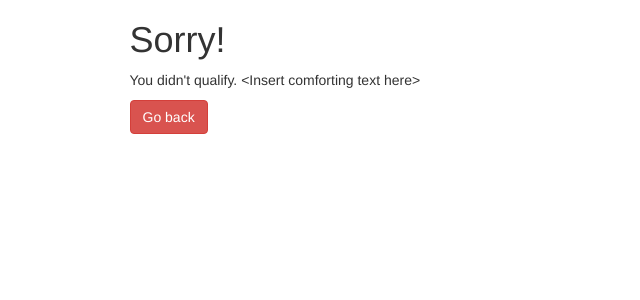
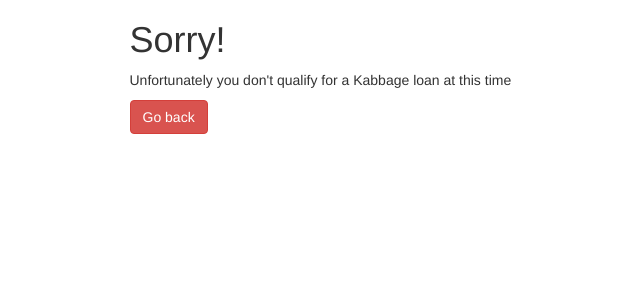
Before and after one commit to kushmansingh/Kabbage, a Flask app: page /result in a window 1280 px wide. Shown: the top 300 px of the page, without its empty margins (198-838 px from the left). Run offline with Flask 2, Linux system fonts and the light colour scheme; some libraries are stand-ins or nearby versions.

Commit message:
Change rejection text

```diff
--- a/kabbage/templates/result.html
+++ b/kabbage/templates/result.html
@@ -10,7 +10,7 @@
       </a>
     {% else %}
       <h1>Sorry!</h1>
-      <p>You didn't qualify. &lt;Insert comforting text here&gt;</p>
+      <p>Unfortunately you don't qualify for a Kabbage loan at this time</p>
       <a class="btn btn-danger" href="/">
         Go back
       </a>
```
